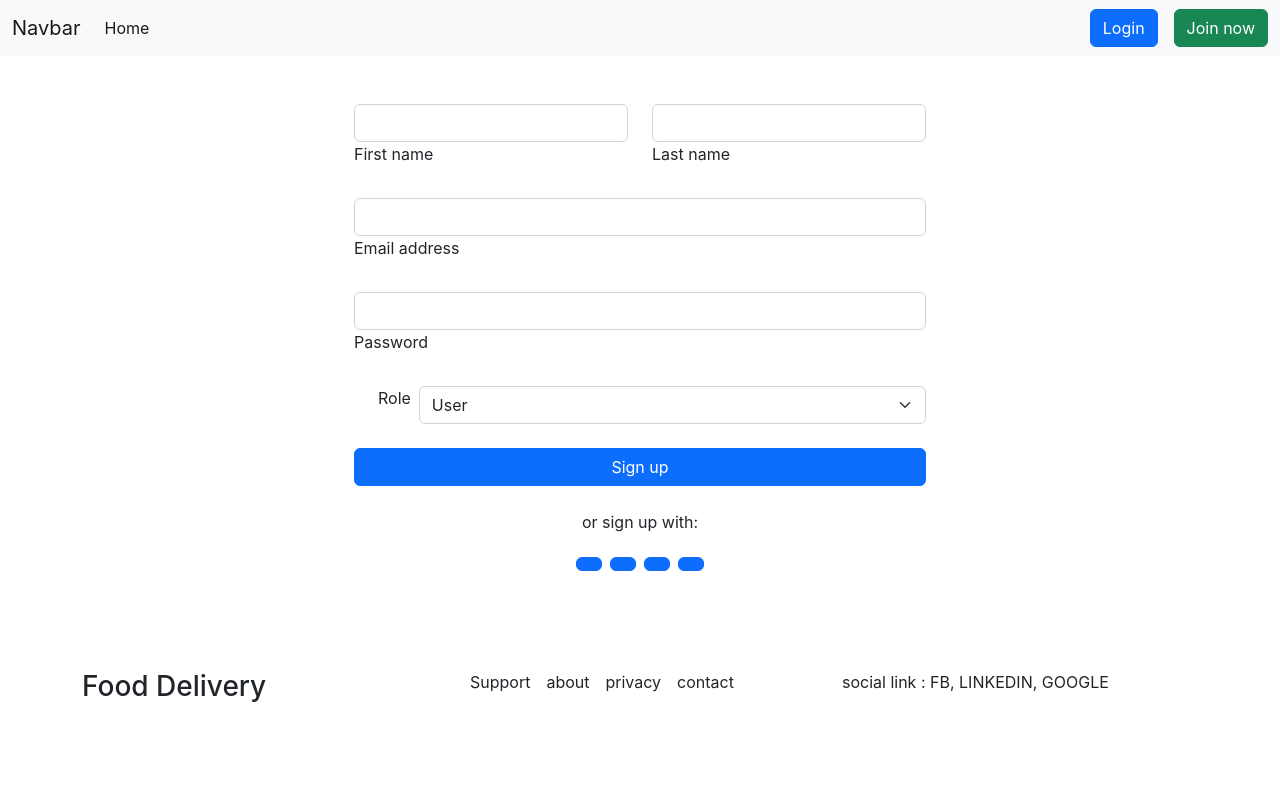
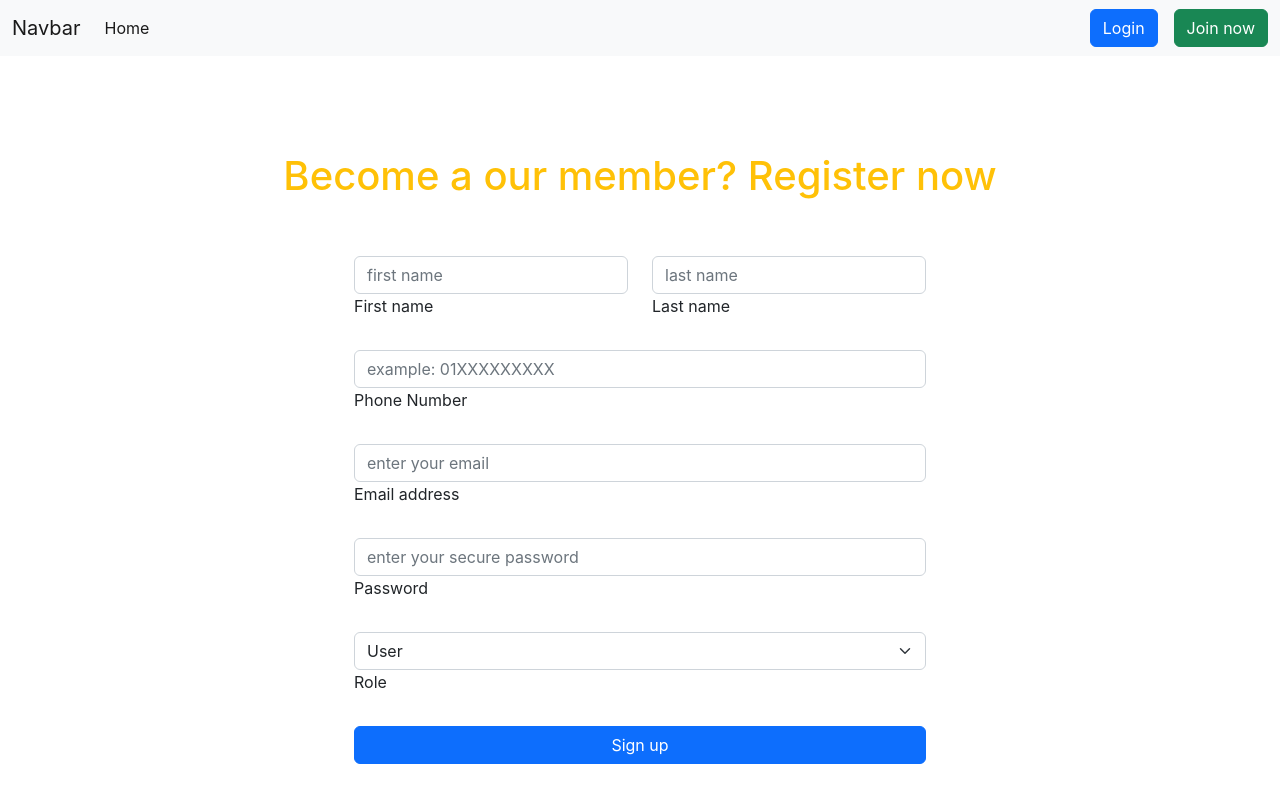
Before and after one commit to me-sajib/food-delivery, a React (Create React App) app: page /register in a window 1280 px wide. Shown: the top 791 px of the page. Built offline with nearby package versions, Linux system fonts and the light colour scheme.

Commit message:
change the text

```diff
--- a/src/pages/Services/FoodById.js
+++ b/src/pages/Services/FoodById.js
@@ -19,7 +19,6 @@ const FoodById = () => {
       });
   }, [ids]);
   const service = food.find((fd) => fd.id == ids);
-  var taxTotal = quantity * service?.price;
   return (
     <div className="container py-5">
       <h1>Food by {service?.name}</h1>
--- a/src/pages/auth/Login.js
+++ b/src/pages/auth/Login.js
@@ -4,16 +4,27 @@ const Login = () => {
   return (
     <div className="container">
       <div className="py-5">
+        <h1 className="text-info text-center py-5"> Login Now</h1>
         <form className="form-width">
           <div class="form-outline mb-4">
-            <input type="email" id="form2Example1" class="form-control" />
+            <input
+              type="email"
+              placeholder="enter your email"
+              id="form2Example1"
+              class="form-control"
+            />
             <label class="form-label" for="form2Example1">
               Email address
             </label>
           </div>
 
           <div class="form-outline mb-4">
-            <input type="password" id="form2Example2" class="form-control" />
+            <input
+              type="password"
+              placeholder="enter your password"
+              id="form2Example2"
+              class="form-control"
+            />
             <label class="form-label" for="form2Example2">
               Password
             </label>
--- a/src/pages/auth/Register.js
+++ b/src/pages/auth/Register.js
@@ -4,11 +4,19 @@ const Register = () => {
   return (
     <div className="container">
       <div className="py-5">
+        <h1 className="text-warning text-center py-5">
+          Become a our member? Register now
+        </h1>
         <form className="form-width">
           <div class="row mb-4">
             <div class="col">
               <div class="form-outline">
-                <input type="text" id="form3Example1" class="form-control" />
+                <input
+                  type="text"
+                  id="form3Example1"
+                  placeholder="first name"
+                  class="form-control"
+                />
                 <label class="form-label" for="form3Example1">
                   First name
                 </label>
@@ -16,7 +24,12 @@ const Register = () => {
             </div>
             <div class="col">
               <div class="form-outline">
-                <input type="text" id="form3Example2" class="form-control" />
+                <input
+                  type="text"
+                  placeholder="last name"
+                  id="form3Example2"
+                  class="form-control"
+                />
                 <label class="form-label" for="form3Example2">
                   Last name
                 </label>
@@ -25,31 +38,53 @@ const Register = () => {
           </div>
 
           <div class="form-outline mb-4">
-            <input type="email" id="form3Example3" class="form-control" />
+            <input
+              type="number"
+              placeholder="example: 01XXXXXXXXX"
+              id="form3Example33"
+              class="form-control"
+            />
+            <label class="form-label" for="form3Example33">
+              Phone Number
+            </label>
+          </div>
+
+          <div class="form-outline mb-4">
+            <input
+              type="email"
+              placeholder="enter your email"
+              id="form3Example3"
+              class="form-control"
+            />
             <label class="form-label" for="form3Example3">
               Email address
             </label>
           </div>
 
           <div class="form-outline mb-4">
-            <input type="password" id="form3Example4" class="form-control" />
+            <input
+              type="password"
+              placeholder="enter your secure password"
+              id="form3Example4"
+              class="form-control"
+            />
             <label class="form-label" for="form3Example4">
               Password
             </label>
           </div>
 
-          <div class="form-check d-flex justify-content-center mb-4">
-            <label class="form-label" for="user">
-              Role
-            </label>{" "}
+          <div class="form outline mb-4">
             <select
               name="role"
               id="user"
-              className="form-select ms-2"
-              aria-label="Default select example"
+              className="form-select"
+              aria-label="Default select"
             >
               <option selected>User</option>
-            </select>
+            </select>{" "}
+            <label class="form-label" for="user">
+              Role
+            </label>
           </div>
 
           <button type="submit" class="btn btn-primary btn-block mb-4">
```
